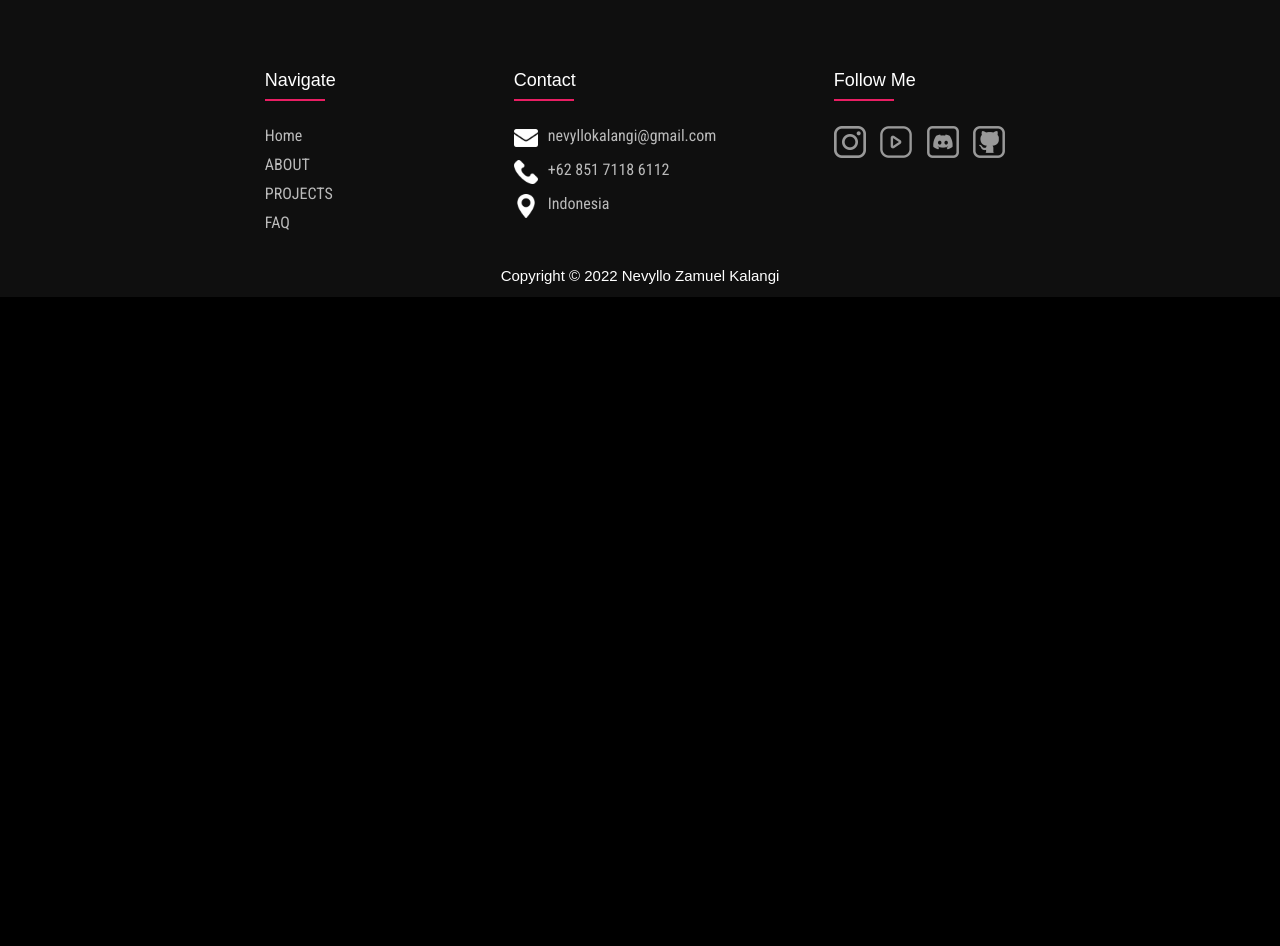
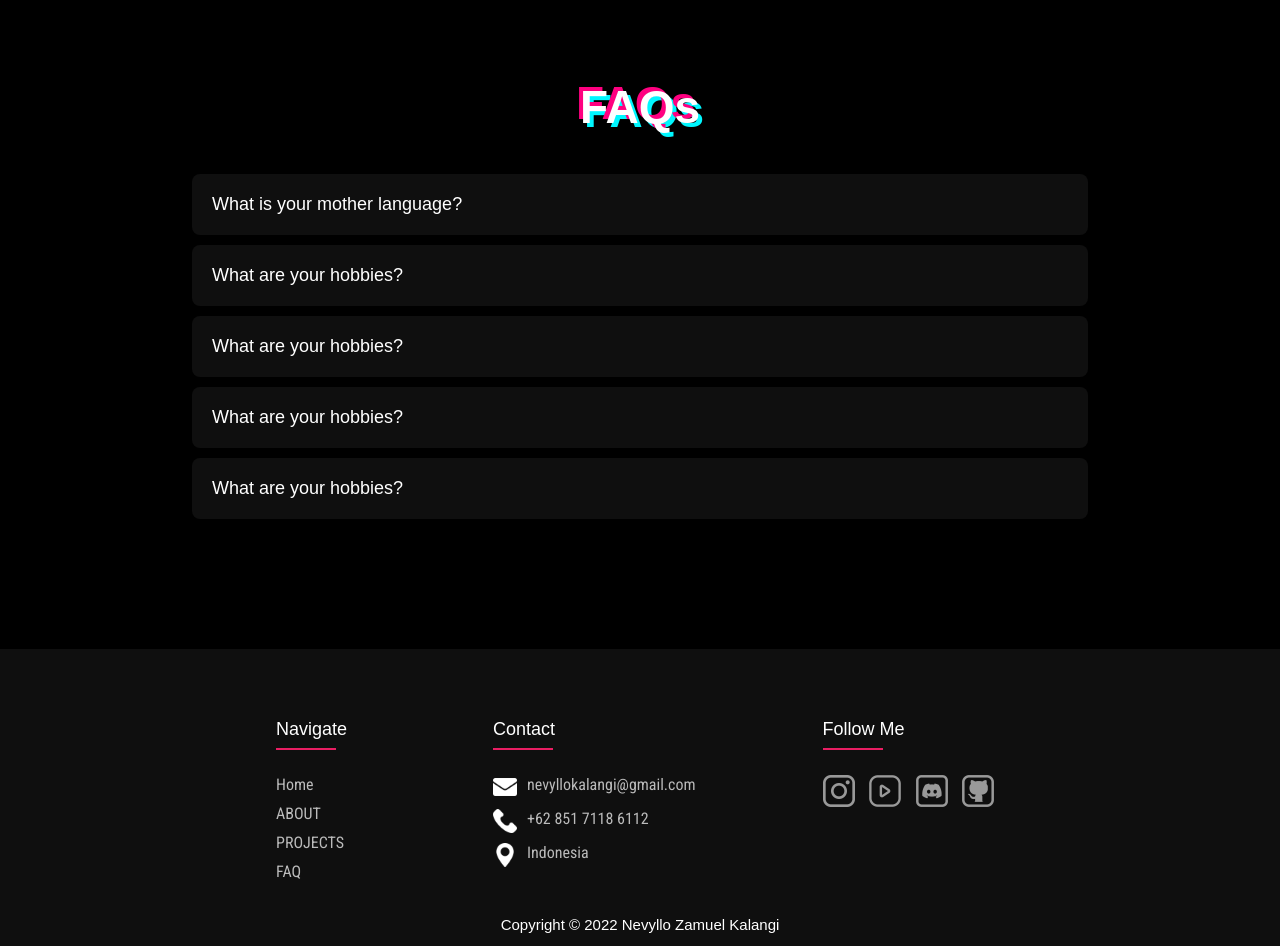
Before and after one commit to VLO-K/Nevyllo-Zamuel-Kalangi, a PHP site: page /faq in a window 1280 px wide. Shown: the part 60-1006 px from the top of the page. Before the commit the page ends 357 px from the top, so only its background shows below. Run offline with PHP 8.4, Linux system fonts and the light colour scheme.

Commit message:
FAQ Page Update

```diff
--- a/Assets/common/footer.php
+++ b/Assets/common/footer.php
@@ -1,16 +1,12 @@
 <footer>
     <style type="text/css" scoped>
-        /* Footer Section */
-        /* Config Section - Production */
+        /* Config */
         :root {
             --primary: #fff;
             --secondary: #e91e63;
             --bg: #000;
             --secondary-bg: #0f0f0f;
         }
-        /* End of Config */
-        /**/
-        /* Body Section */
         *, *::after, *::before {
             box-sizing: border-box;
         }
@@ -24,10 +20,12 @@
             display: block;
             user-select: none;
         }
+        /* Config */
+        /* Footer */
         .footer-section {
             font-family: 'Poppins', sans-serif;
             background-color: var(--secondary-bg);
-        padding: 70px 20% 10px 20%
+            padding: 70px 0 10px 0;
         }
         .footer-row {
             display: flex;
@@ -39,7 +37,7 @@
         }
         .footer-col:nth-child(2) {
             min-width: 240px;
-            margin: 0 80px 0 160px;
+            margin: 0 7% 0 10%;
         }
         .footer-ul {
             list-style: none;
@@ -100,11 +98,12 @@
             background-color: var(--secondary-bg);
             padding: 15px 0 15px 0;
         }
-        /* End of Footer Section */
-        /**/
-        /* Responsive CSS */
+        /* Footer */
         /* Footer Responsive */
-        @media(max-width: 1250px){
+        @media(max-width: 900px){
+            .footer-section {
+                padding: 70px 10% 10px 10%
+            }
             .footer-col{
                 width: 50%;
                 margin-bottom: 30px;
@@ -112,13 +111,17 @@
             .footer-row{
                 justify-content: left;
             }
+            .footer-col:nth-child(1) {
+                min-width: 89px;
             }
-        @media(max-width: 574px){
+            .footer-col:nth-child(2) {
+                min-width: 240px;
+                margin: 0 0 30px 0;
+            }
+        }
+        @media(max-width: 600px){
             .footer-col{
                 width: 100%;
-        }
-        .footer-row{
-            justify-content: left;
             }
         }
         /* Footer Responsive */
--- a/Assets/common/header.php
+++ b/Assets/common/header.php
@@ -1,16 +1,12 @@
 <header class="nav-container">
     <style type="text/css" scoped>
-        /* Navigation Section - Production */
-        /* Config Section - Production */
+        /* Config */
         :root {
             --primary: #fff;
             --secondary: #e91e63;
             --bg: #000;
             --secondary-bg: #0f0f0f;
         }
-        /* End of Config */
-        /**/
-        /* Body Section */
         *, *::after, *::before {
             box-sizing: border-box;
         }
@@ -24,6 +20,8 @@
             display: block;
             user-select: none;
         }
+        /* Config */
+        /* Navigation */
         .nav-container {
             display: flex;
             position: sticky;
@@ -65,7 +63,7 @@
             width: 0;
             left: 50%;
             bottom: 0;
-            background: #e91e63;
+            background: var(--secondary);
             transition: width 0.3s ease 0s, left 0.3s ease 0s;
         }
         .nav-menu a:hover {
@@ -76,24 +74,23 @@
             width: 100%;
             left: 0;
         }
-        /* End of Navigation Section */
+        /* Navigation */
     </style>
-    <!-- Navigation Logo Start -->
+    <!-- Navigation Logo -->
     <div class="logo">
         <a href="home">
             <img src="/Assets/Img/Logo.png" draggable="false" alt="NZK" height="32"/>
         </a>
     </div>
-    <!-- Navigation Logo End -->
-    <!-- Navigation Link Start -->
+    <!-- Navigation Logo -->
+    <!-- Navigation Link -->
     <div class="nav-link">
-        <!-- Navigation Menu Start -->
+        <!-- Navigation Menu -->
         <div class="nav-menu">
             <a href="about">ABOUT</a>
             <a href="project">PROJECTS</a>
             <a href="faq">FAQ</a>
         </div>
-        <!-- Navigation Menu End -->
+        <!-- Navigation Menu -->
     </div>
-    <!-- Navigation Link End -->
 </header>
--- a/CSS/faq.css
+++ b/CSS/faq.css
@@ -0,0 +1,98 @@
+/* Config */
+:root {
+  --primary: #fff;
+  --secondary: #e91e63;
+  --bg: #000;
+  --secondary-bg: #0f0f0f;
+}
+*, *::after, *::before {
+  box-sizing: border-box;
+}
+* {
+  font-family: "Montserrat", sans-serif;
+  color: var(--primary);
+  margin: 0;
+  padding: 0;
+}
+img, video, picture, svg {
+  display: block;
+  user-select: none;
+}
+html {
+  color-scheme: dark light;
+  scroll-behavior: smooth;
+}
+body {
+  background-color: var(--bg);
+  width: 100%;
+  min-height: 100vh;
+}
+main {
+  width: 100%;
+  background-color: #000000;
+}
+/* Config */
+/* FAQ */
+.faq-section {
+  display: flex;
+  flex-direction: column;
+  align-items: center;
+  width: 100%;
+  margin: 80px 0;
+}
+h1 {
+  font-size: 46px;
+  text-shadow: -4px -4px 0px #ff0080,
+                4px 4px 0px #00f7ff;
+}
+.faq-accordion {
+  width: 70%;
+  margin: 40px auto;
+}
+.faq-accordion li {
+  list-style: none;
+  width: 100%;
+  padding: 10px;
+  margin-bottom: 10px;
+  border-radius: 8px;
+  background: var(--secondary-bg);
+}
+.faq-accordion li label {
+  display: flex;
+  align-items: center;
+  justify-content: space-between;
+  cursor: pointer;
+  font-size: 18px;
+  font-weight: 500;
+  padding: 10px;
+}
+.faq-accordion label + input[type="radio"] {
+  display: none;
+}
+.faq-answer {
+  overflow: hidden;
+  padding: 0 10px;
+  line-height: 26px;
+  max-height: 0;
+  transition: max-height 0.9s;
+}
+.faq-accordion label + input[type="radio"]:checked + .faq-answer {
+  max-height: 400px;
+}
+/* FAQ */
+/* Scrollbar */
+::-webkit-scrollbar {
+  width: 9px;
+}
+::-webkit-scrollbar-track {
+  background-color: transparent;
+  margin: 8px 0;
+}
+::-webkit-scrollbar-thumb {
+  background-color: var(--secondary);
+  border-radius: 20px;
+}
+::-webkit-scrollbar-thumb:hover {
+  background-color: #c91651;
+}
+/* Scrollbar */
--- a/CSS/index.css
+++ b/CSS/index.css
@@ -1,13 +1,10 @@
-/* Config Section - Production */
+/* Config */
 :root {
   --primary: #fff;
   --secondary: #e91e63;
   --bg: #000;
   --secondary-bg: #0f0f0f;
 }
-/* End of Config */
-/**/
-/* Body Section */
 *, *::after, *::before {
   box-sizing: border-box;
 }
@@ -30,17 +27,17 @@ body {
   width: 100%;
   min-height: 100vh;
 }
-.seperator {
-  height: 160px;
-}
-/* End of Body */
-/**/
+/* Config */
+
 .content-container {
   margin: auto;
   max-width: 120em;
 }
-/**/
-/* Greeting Section - Production */
+.seperator {
+  height: 160px;
+}
+
+/* Greeting */
 .greeting-background {
   display: flex;
   position: absolute;
@@ -224,7 +221,8 @@ body {
     transform: translateX(0%);
   }
 }
-/* End of Greeting Section */
+/* Greeting */
+
 /* @media (orientation: portrait) {
   .greeting {
     height: 40vh;
@@ -236,8 +234,8 @@ body {
   }
 } */
 /* End of Responsive CSS */
-/**/
-/* Scrollbar Section */
+
+/* Scrollbar */
 ::-webkit-scrollbar {
   width: 9px;
 }
@@ -252,4 +250,4 @@ body {
 ::-webkit-scrollbar-thumb:hover {
   background-color: #c91651;
 }
-/* End of Scrollbar Section */
+/* Scrollbar */
--- a/Page/faq.php
+++ b/Page/faq.php
@@ -2,28 +2,68 @@
 <html>
 
 <head lang="en">
-    <!-- HTML Config Start -->
+    <!-- HTML Config -->
     <meta charset="utf-8"/>
     <meta name="author" content="Nevyllo Zamuel Kalangi"/>
     <meta name="description" content="Portfolio"/>
     <meta name="viewport" content="width=device-width, initial-scale=1">
-    <title>FAQ - Nevyllo Kalangi</title>
-    <!-- HTML Config End -->
-    <!-- HTML Links Start -->
+    <title>FAQs - Nevyllo Kalangi</title>
+    <!-- HTML Config -->
+    <!-- HTML Links -->
     <script type="text/javascript" src="./Scripts/app.js" defer></script>
-    <link rel="stylesheet" href="./CSS/index.css" media="print" onload="this.media='all'">
+    <link rel="stylesheet" href="./CSS/faq.css" media="print" onload="this.media='all'">
     <link rel="icon" type="image/x-icon" href="./Assets/Img/Logo.png"/>
     <link href="https://fonts.googleapis.com/css?family=Roboto Condensed" rel="stylesheet"/>
     <link href="https://fonts.googleapis.com/css?family=Inter" rel="stylesheet"/>
-    <!-- HTML Links End -->
+    <!-- HTML Links -->
 </head>
 
 <body>
     <?php include '../Assets/common/header.php';?>
     <!-- Content Start -->
     <main class="content-container">
-
-
+        <!-- FAQ Start -->
+        <div class="faq-section">
+            <h1>FAQs</h1>
+            <ul class="faq-accordion">
+                <li>
+                    <label for="first">What is your mother language?</label>
+                    <input type="radio" name="faq-input" id="first">
+                    <div class="faq-answer">
+                        <p>Indonesian</p>
+                    </div>
+                </li>
+                <li>
+                    <label for="second">What are your hobbies?</label>
+                    <input type="radio" name="faq-input" id="second">
+                    <div class="faq-answer">
+                        <p>I love to play</p>
+                    </div>
+                </li>
+                <li>
+                    <label for="third">What are your hobbies?</label>
+                    <input type="radio" name="faq-input" id="third">
+                    <div class="faq-answer">
+                        <p>I love to play</p>
+                    </div>
+                </li>
+                <li>
+                    <label for="forth">What are your hobbies?</label>
+                    <input type="radio" name="faq-input" id="forth">
+                    <div class="faq-answer">
+                        <p>I love to play</p>
+                    </div>
+                </li>
+                <li>
+                    <label for="fifth">What are your hobbies?</label>
+                    <input type="radio" name="faq-input" id="fifth">
+                    <div class="faq-answer">
+                        <p>I love to play</p>
+                    </div>
+                </li>
+            </ul>
+        </div>
+        <!-- FAQ End -->
     </main>
     <!-- Content End -->
     <?php include '../Assets/common/footer.php';?>
--- a/index.php
+++ b/index.php
@@ -2,13 +2,13 @@
 <html>
 
 <head lang="en">
-    <!-- HTML Config Start -->
+    <!-- HTML Config -->
     <meta charset="utf-8"/>
     <meta name="author" content="Nevyllo Zamuel Kalangi"/>
     <meta name="description" content="Portfolio"/>
     <meta name="viewport" content="width=device-width, initial-scale=1">
     <title>Home - Nevyllo Kalangi</title>
-    <!-- HTML Config End -->
+    <!-- HTML Config -->
     <!-- HTML Links Start -->
     <script type="text/javascript" src="/Scripts/app.js" defer></script>
     <link rel="stylesheet" href="/CSS/index.css" media="print" onload="this.media='all'">
```
Also changed, not shown: CSS/about.css (+19 -28 lines), CSS/project.css (+47 -0 lines), Page/about.php (+22 -22 lines), Page/project.php (+5 -5 lines). Lines whose indentation alone changed are shown as unchanged.
